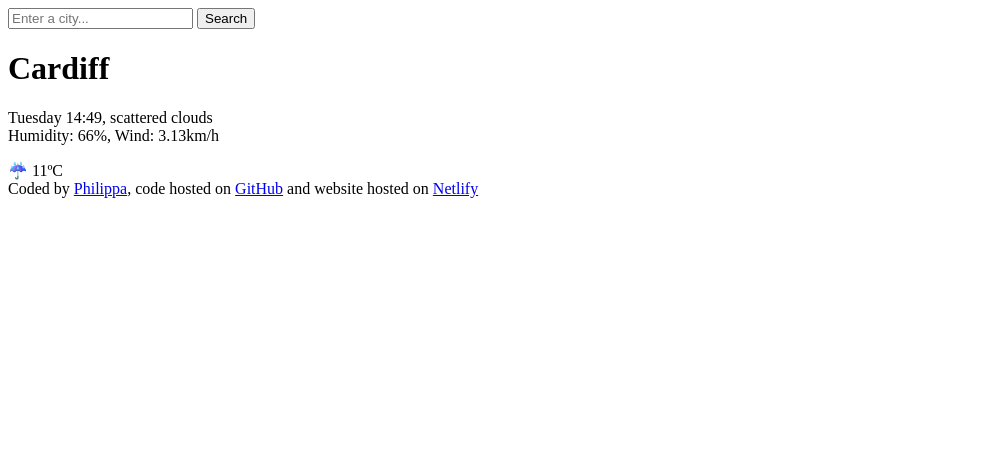
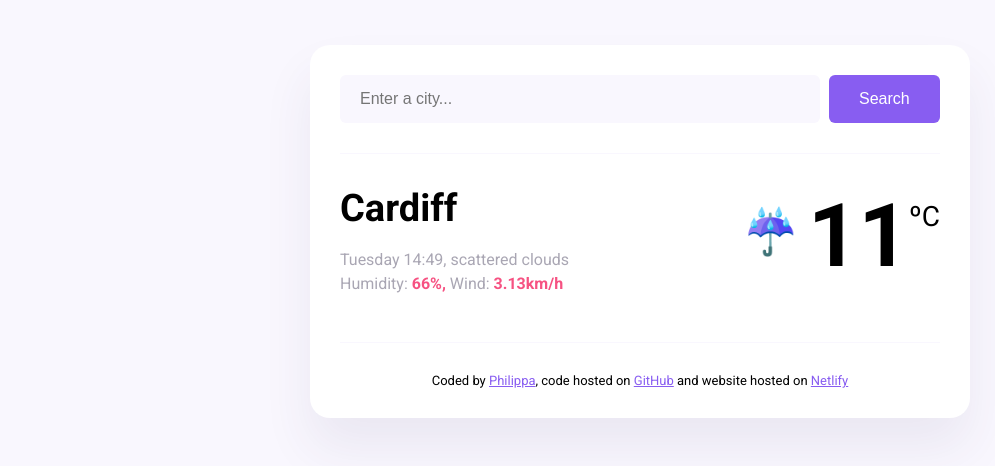
Before and after one commit to mannionaise/Philippa-Weather, a plain HTML site: page index.html in a window 1280 px wide. Shown: the whole page, without its empty margins (0-995 px from the left). Drawn offline with Linux system fonts and the light colour scheme.

Commit message:
Added Classes, Updated CSS

```diff
--- a/index.html
+++ b/index.html
@@ -4,26 +4,34 @@
     <meta charset="UTF-8">
     <meta name="viewport" content="width=device-width, initial-scale=1.0">
     <title> Philippa's Weather</title>
+    <link rel="preconnect" href="https://fonts.googleapis.com">
+    <link rel="preconnect" href="https://fonts.gstatic.com" crossorigin>
+    <link href="https://fonts.googleapis.com/css2?family=Arimo:ital,wght@0,400..700;1,400..700&family=Roboto:ital,wght@0,100;0,300;0,400;0,500;0,700;0,900;1,100;1,300;1,400;1,500;1,700;1,900&display=swap" rel="stylesheet">
+    <link rel="stylesheet" href="src/styles.css">
 </head>
 <body>
+  <div class="weather-app">
     <header>
-        <form action="">
-            <input type="search" placeholder="Enter a city..." required/>
-            <input type="submit" value="Search" />
+        <form class="search-form">
+            <input type="search" placeholder="Enter a city..." required class="search-form-input"/>
+            <input type="submit" value="Search" class="search-form-button" />
         </form>
     </header>
-
     <main>
-      <div>
-          <h1>Cardiff</h1>
-             <p>
+      <div class="weather-app-data">
+        <div>
+          <h1 class="weather-app-city">Cardiff</h1>
+             <p class="weather-app-details">
               Tuesday 14:49, scattered clouds
               <br/>
-              Humidity: 66%, Wind: 3.13km/h
+              Humidity: <strong>66%,</strong> Wind: <strong>3.13km/h</strong>
               </p>
       </div>
-      <div>
-         ☔️ 11ºC
+      <div class="weather-app-temperature-container">
+         <div class="weather-app-icon">☔️ </div>
+         <div class="weather-app-temperature">11</div>
+         <div class="weather-app-unit">ºC</div>
+        </div>
       </div>
     </main>
 
@@ -35,6 +43,8 @@
         and website hosted on
         <a href="https://mannionaise-weather.netlify.app" target="_blank">Netlify</a>
     </footer>
+  </div>
+
 </body>
  <script src="index.js"></script>
 </html>
--- a/src/styles.css
+++ b/src/styles.css
@@ -0,0 +1,95 @@
+body {
+    background-color: #f9f7fe;
+    font-family: "Roboto", sans-serif;
+}
+
+a {
+    color: #885df1;
+}
+
+.weather-app {
+    background: white;
+    max-width: 600px;
+    margin: 45px auto;
+    box-shadow: 0 30px 50px rgba(65, 50, 100, 0.08);
+    border-radius: 20px;
+    padding: 30px;
+}
+
+header {
+    border-bottom: 1px solid #f9f7fe;
+    padding: 0 0 30px 0;
+}
+
+.search-form-input {
+    background-color: #f9f7fe;
+    border: none ;
+    border-radius: 6px;
+    width: 80% ;
+    padding: 15px 20px;
+    font-size: 16px;
+}
+
+.search-form-button {
+    background: #885df1;
+    padding: 15px 30px;
+    border: none;
+    border-radius: 6px;
+    margin-left: 5px;
+    color: white;
+    font-size: 16px;
+}
+
+main {
+    padding: 30px 0;
+}
+
+.weather-app-data {
+    display: flex;
+    justify-content: space-between;
+}
+
+.weather-app-city {
+    margin: 0;
+    font-size: 38px;
+    line-height: 48px;
+}
+
+.weather-app-details {
+    font-size: 16px;
+    color: rgba(39, 33, 66, 0.4);
+    line-height: 24px;
+    font-weight: 500px;
+}
+
+.weather-app-details strong {
+    color: #f65282;
+}
+
+.weather-app-temperature-container {
+    display: flex;
+}
+
+.weather-app-icon {
+    font-size: 44px;
+    margin-top: 22px;
+}
+
+.weather-app-temperature {
+    font-size: 88px;
+    margin-left: 10px;
+    font-weight: bold;
+}
+
+.weather-app-unit {
+    margin-top: 16px;
+    font-size: 28px;
+}
+
+footer {
+    border-top: 1px solid #f9f7fe;
+    padding: 30px 0 0 0;
+    text-align: center;
+    font-size: 13px;
+    color: rgba (0, 0, 0, 0.6)
+}
```
